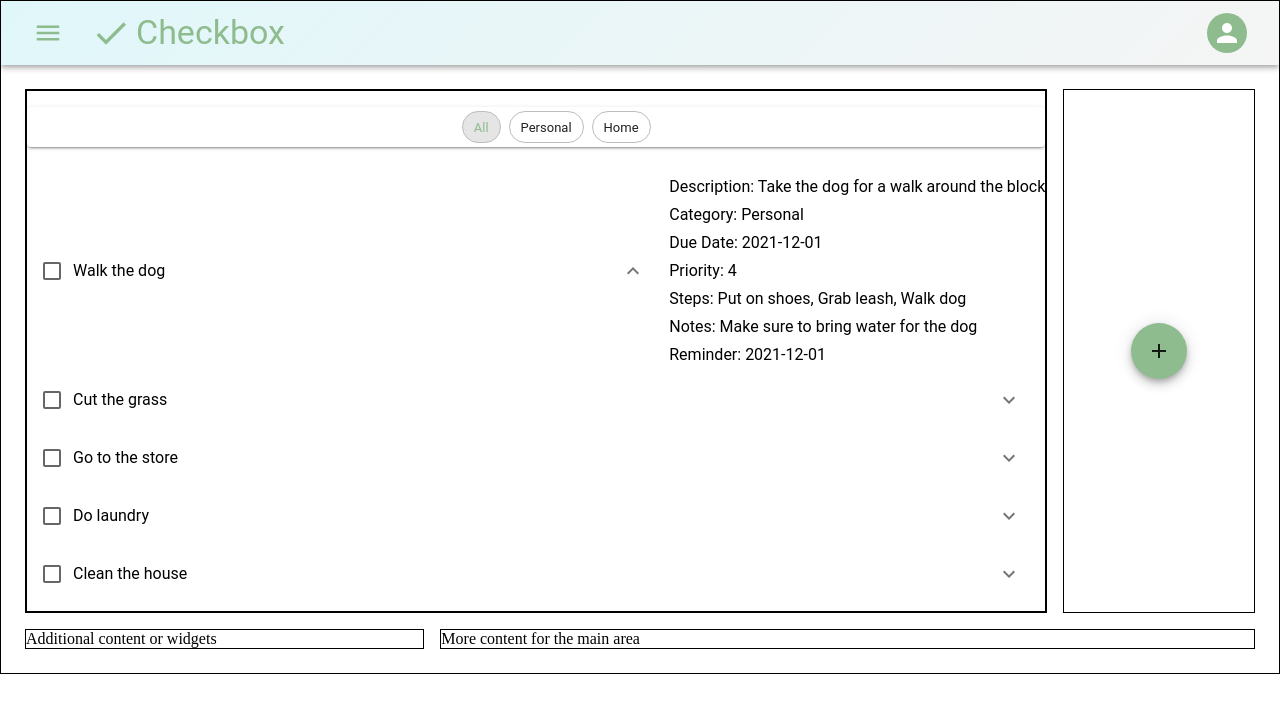
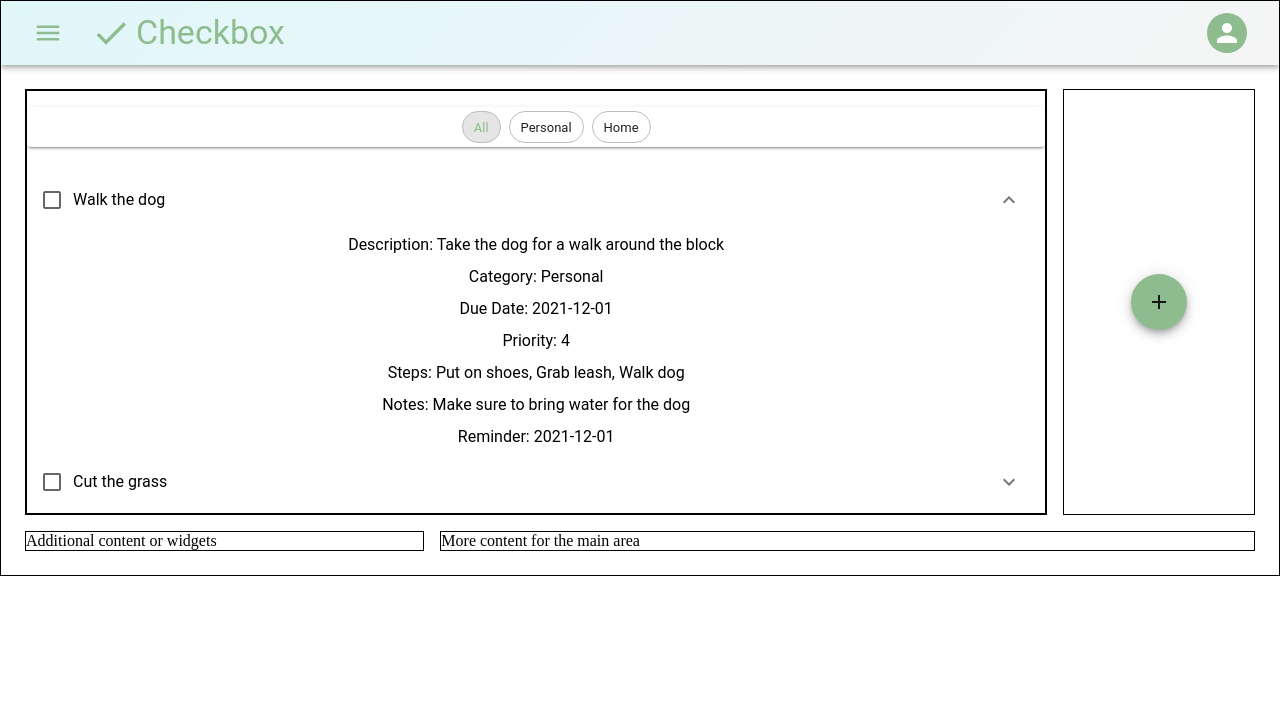
Before and after one commit to rymbowman/Task-Management-App---Frontend, a React (Vite) app in the folder Checkbox-Frontend/: page /dashboard in a window 1280 px wide. Both pictures are taken after a click on the button 1009 px from the left and 200 px from the top of the page. Shown: the top 712 px of the page. Built offline with nearby package versions, Linux system fonts and the light colour scheme.

Commit message:
Update styling and layout of the TaskContainer component

```diff
--- a/Checkbox-Frontend/src/components/TaskContainer.jsx
+++ b/Checkbox-Frontend/src/components/TaskContainer.jsx
@@ -111,7 +111,12 @@ const TaskContainer = () => {
   };
 
   return (
-    <Box sx={{ border: "1px solid black", width: "100%" }}>
+    <Box
+      sx={{
+        border: "1px solid black",
+        width: "100%",
+      }}
+    >
       <Paper
         elevation={2}
         sx={{
@@ -160,10 +165,26 @@ const TaskContainer = () => {
           />
         ))}
       </Paper>
-      <List sx={{ width: "100%", bgcolor: "background.paper" }} component="nav">
+      <List
+        sx={{
+          width: "100%",
+          bgcolor: "background.paper",
+          height: "350px",
+          overflowY: "auto",
+        }}
+        component="nav"
+      >
         {filteredTasks.map((task) => (
-          <ListItem key={task.id} disablePadding>
-            <ListItemButton value={task.id}>
+          <ListItem
+            key={task.id}
+            disablePadding
+            sx={{
+              display: "flex",
+              flexDirection: "column",
+              alignItems: "center",
+            }}
+          >
+            <ListItemButton value={task.id} sx={{ width: "100%" }}>
               <Tooltip title="Task Completed?" placement="bottom">
                 <Checkbox edge="start" tabIndex={-1} disableRipple />
               </Tooltip>
@@ -185,8 +206,21 @@ const TaskContainer = () => {
               in={openTasks.includes(task.id)}
               timeout="auto"
               unmountOnExit
+              sx={{
+                width: "100%",
+              }}
             >
-              <List component="div" disablePadding>
+              <List
+                component="div"
+                disablePadding
+                sx={{
+                  width: "60%",
+                  margin: "auto",
+                  display: "flex",
+                  flexDirection: "column",
+                  alignItems: "center",
+                }}
+              >
                 <ListItemText
                   primary={`Description: ${task.details.description}`}
                 />
```
